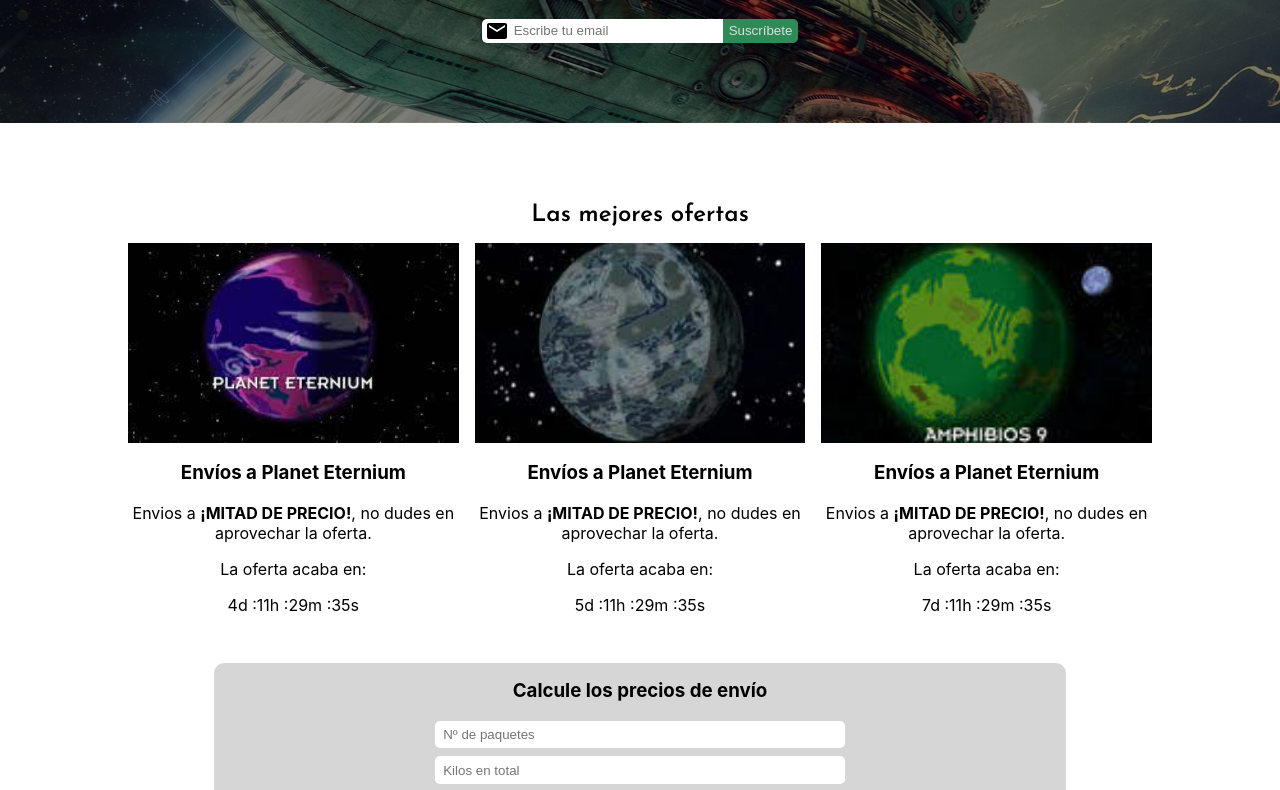
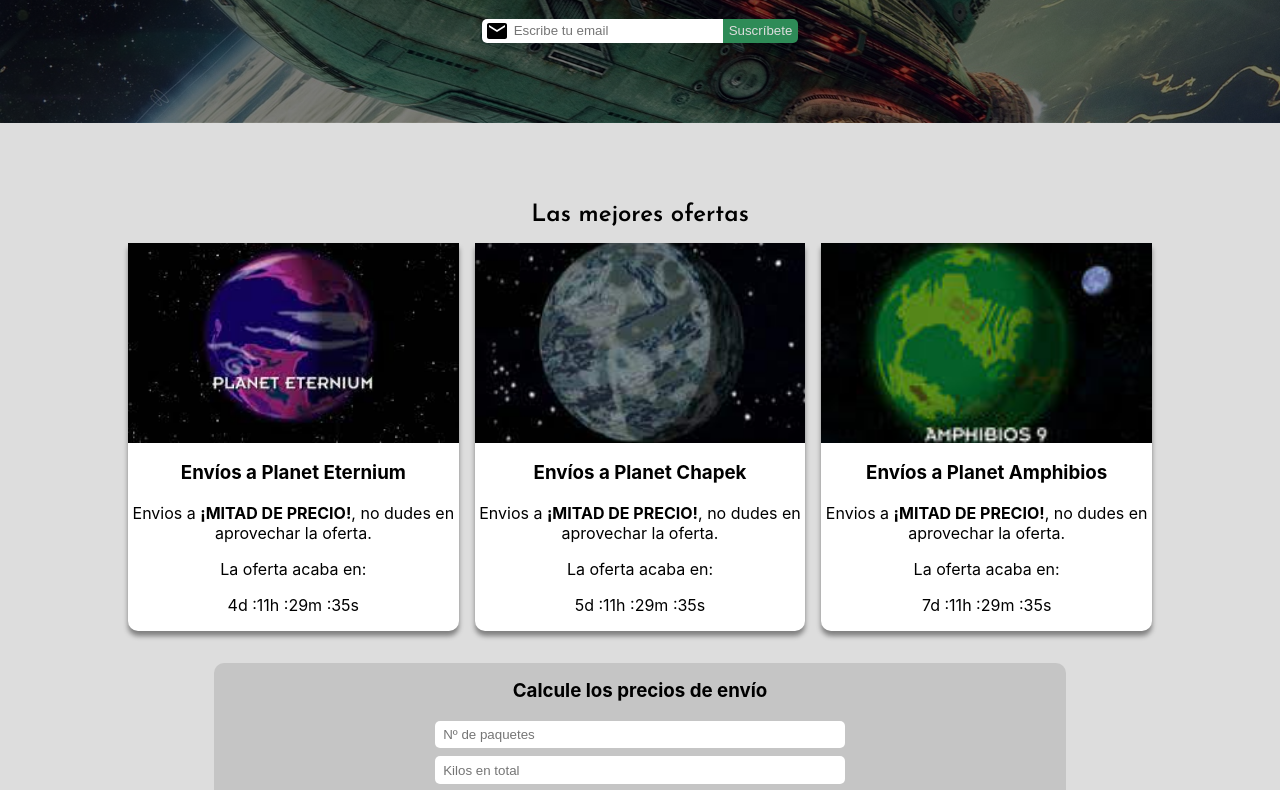
Before and after one commit to jhonnytesban/planet-express, a React (Create React App) app: page / in a window 1280 px wide. Shown: the part 460-1250 px from the top of the page. Built offline with nearby package versions, Linux system fonts and the light colour scheme.

Commit message:
Mejoras del main

```diff
--- a/src/components/Main.jsx
+++ b/src/components/Main.jsx
@@ -12,9 +12,9 @@ const Main = () => {
     <main className="main">
         <h2 className="main__subtitle">Las mejores ofertas</h2>
       <section className="main-offers">
-        <Offer initialState='7' img={eternium}/>
-        <Offer initialState='8' img={chapek}/>
-        <Offer initialState='10' img={amphibios}/>
+        <Offer initialState='7' img={eternium} name='Eternium'/>
+        <Offer initialState='8' img={chapek} name='Chapek'/>
+        <Offer initialState='10' img={amphibios} name='Amphibios'/>
       </section>
       <section>
         <Price />
--- a/src/components/Offer.jsx
+++ b/src/components/Offer.jsx
@@ -4,7 +4,7 @@ import { useCountDown } from '../hooks/useCountDown'
 import '../styles/Offers.css'
 
 
-const Offer = ({initialState, img}) => {
+const Offer = ({initialState, img, name}) => {
   const { timeDays, timeHours, timeMinutes, timeSeconds } = useCountDown(initialState)
   return (
     <>
@@ -13,7 +13,7 @@ const Offer = ({initialState, img}) => {
           <img src={img} alt="" className="offers__img" />
         </div>
         <div className="offers-content">
-          <h3 className="offers__title">Envíos a Planet Eternium</h3>
+          <h3 className="offers__title">Envíos a Planet {name}</h3>
           <p className="offers__text">
             Envios a <strong>¡MITAD DE PRECIO!</strong>, no dudes en aprovechar la oferta.
           </p>
--- a/src/styles/Main.css
+++ b/src/styles/Main.css
@@ -1,5 +1,5 @@
 .main{
-  /* background-color: #ddd; */
+  background-color: #ddd;
   /* background-image: url(../assets/img-2.jpg);
   background-repeat: no-repeat;
   background-size: cover; */
--- a/src/styles/Offers.css
+++ b/src/styles/Offers.css
@@ -1,5 +1,9 @@
 .article-offers{
   margin-bottom: 2rem;
+  background-color: #fff;
+  box-shadow: 0 5px 5px gray;
+  border-radius: 0 0 10px 10px;
+  transition: transform .3s, box-shadow .3s;
 }
 .offers__img{
   display: block;
@@ -16,3 +20,11 @@
 .time{
   text-align: center;
 }
+@media screen and (min-width: 800px) {
+  .article-offers:hover{
+    transform: scale(1.1);
+    box-shadow: 0 10px 10px gray;
+    cursor: pointer;
+    transition: transform .5s, box-shadow .5s;
+  }
+}
```
